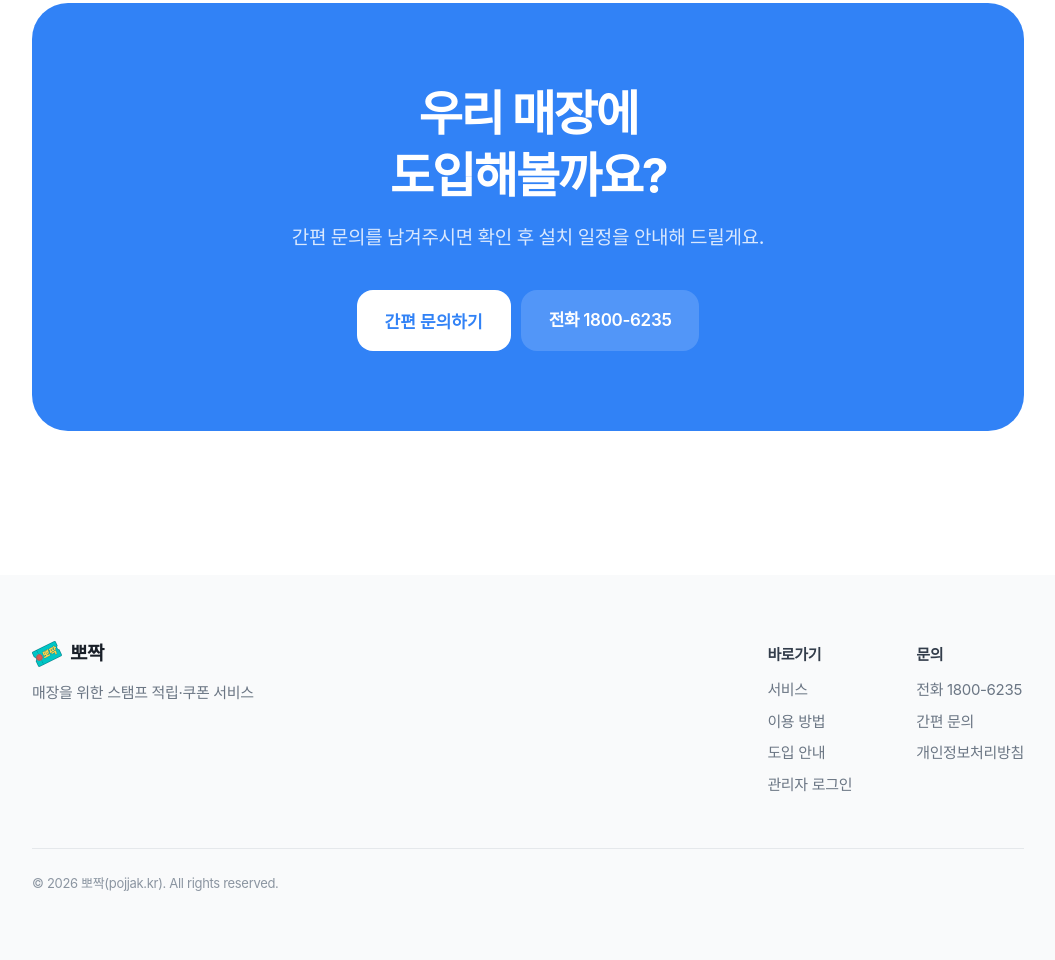
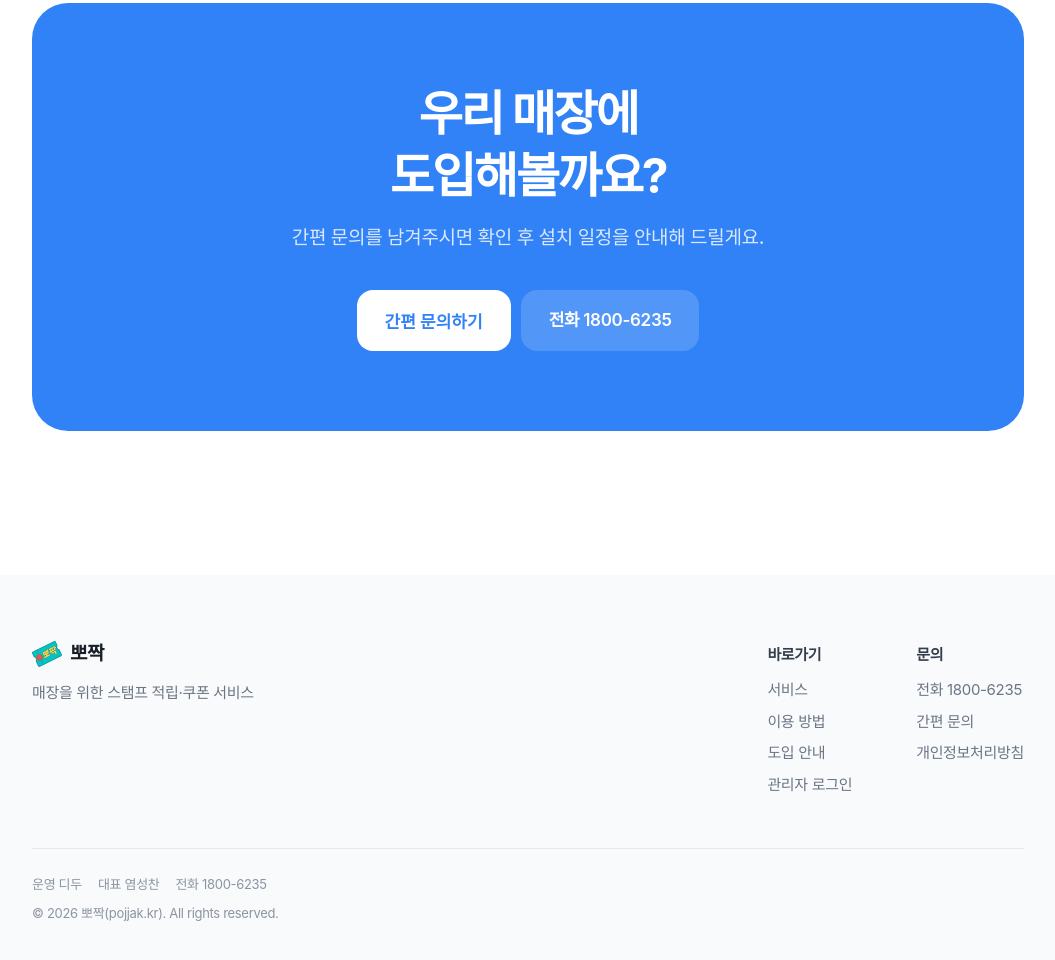
Before and after one commit to yeomsc95/pojjak-hompage, a plain HTML site: page public/index.html in a window 1280 px wide. Shown: the part 9604-10564 px from the top of the page, without its empty margins (112-1167 px from the left). Drawn offline with Linux system fonts and the light colour scheme; a web font is replaced by a local one.

Commit message:
푸터에 운영자 정보 한 줄 (운영 디두 · 대표 · 전화)
결제 없이 문의만 받는 구조라 사업자등록번호·주소는 넣지 않음(통신판매업이 되면 추가).
이메일은 개인 메일 주소라 넣지 않음.

Co-Authored-By: Claude Opus 5.5 <noreply@anthropic.com>

```diff
--- a/public/index.html
+++ b/public/index.html
@@ -436,6 +436,8 @@
   .fcol strong{display:block;color:var(--g800);font-weight:600;margin-bottom:4px}
   .fcol a:hover{color:var(--g900)}
   .copy{margin-top:48px;padding-top:24px;border-top:1px solid var(--g200);font-size:13px;color:var(--g500)}
+  .copy .biz{display:flex;flex-wrap:wrap;column-gap:16px;row-gap:2px;margin-bottom:8px;line-height:1.7}
+  .copy .biz a:hover{color:var(--g800)}
 
   /* ===== 떠 있는 문의 버튼(PC: 오른쪽 아래 / 모바일: 하단 고정 바) ===== */
   .float-cta{position:fixed;right:24px;bottom:24px;z-index:95;opacity:0;transform:translateY(16px);
@@ -912,7 +914,12 @@
           <a href="privacy.html">개인정보처리방침</a></div>
       </div>
     </div>
-    <div class="copy">© 2026 뽀짝(pojjak.kr). All rights reserved.</div>
+    <div class="copy">
+      <!-- 운영자 정보. 결제 없이 문의만 받는 구조라 사업자등록번호·주소는 일부러 뺐다(통신판매업이 되면 추가할 것).
+           이메일은 개인 메일 주소라 넣지 않았다 - 회사 도메인 메일이 생기면 추가 -->
+      <p class="biz"><span>운영 디두</span><span>대표 염성찬</span><span>전화 <a href="tel:18006235">1800-6235</a></span></p>
+      © 2026 뽀짝(pojjak.kr). All rights reserved.
+    </div>
   </div>
 </footer>
 
```
